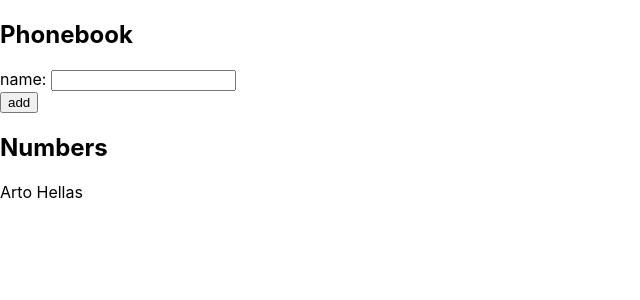
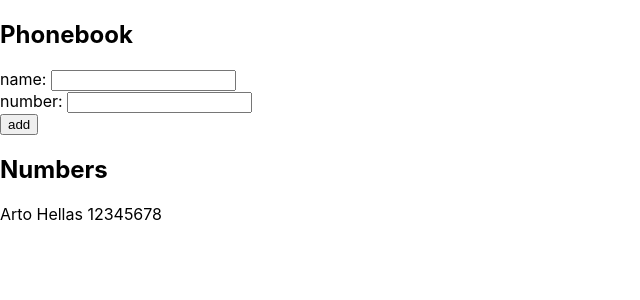
Before and after one commit to mrtnsund/Fullstack-Open, a React (Create React App) app in the folder part2/phonebook/: page / in a window 1280 px wide. Shown: the top 300 px of the page, without its empty margins (0-640 px from the left). Built offline with nearby package versions, Linux system fonts and the light colour scheme.

Commit message:
added number field

```diff
--- a/part2/phonebook/src/App.js
+++ b/part2/phonebook/src/App.js
@@ -2,13 +2,17 @@ import React, {useState} from 'react'
 
 const App = () => {
     const [ persons, setPersons] = useState([
-      { name: 'Arto Hellas' }
+      {
+        name: 'Arto Hellas',
+        number: '12345678'
+      }
     ])
     const [ newName, setNewName ] = useState('')
+    const [ newNumber, setNewNumber ] = useState('')
 
     const displayAll = () => persons.map((person,i) => {
       return (
-        <p key={i}>{person.name}</p>
+        <p key={i}>{person.name} {person.number}</p>
       )
     })
 
@@ -19,22 +23,28 @@ const App = () => {
         }
         else {
           const person = {
-              name: newName
+              name: newName,
+              number: newNumber
           }
           setPersons(persons.concat(person))
-          console.log(persons)
           setNewName('');
       }
     }
-    const handleChange = (event) => {
+    const handleChangeName = (event) => {
         setNewName(event.target.value)
+    }
+    const handleChangeNumber = (event) => {
+        setNewNumber(event.target.value)
     }
     return (
       <div>
         <h2>Phonebook</h2>
         <form onSubmit={addNewPerson}>
           <div>
-            name: <input value={newName} onChange={handleChange} />
+            name: <input value={newName} onChange={handleChangeName} />
+          </div>
+          <div>
+            number: <input value={newNumber} onChange={handleChangeNumber} />
           </div>
           <div>
             <button type="submit">add</button>
```
